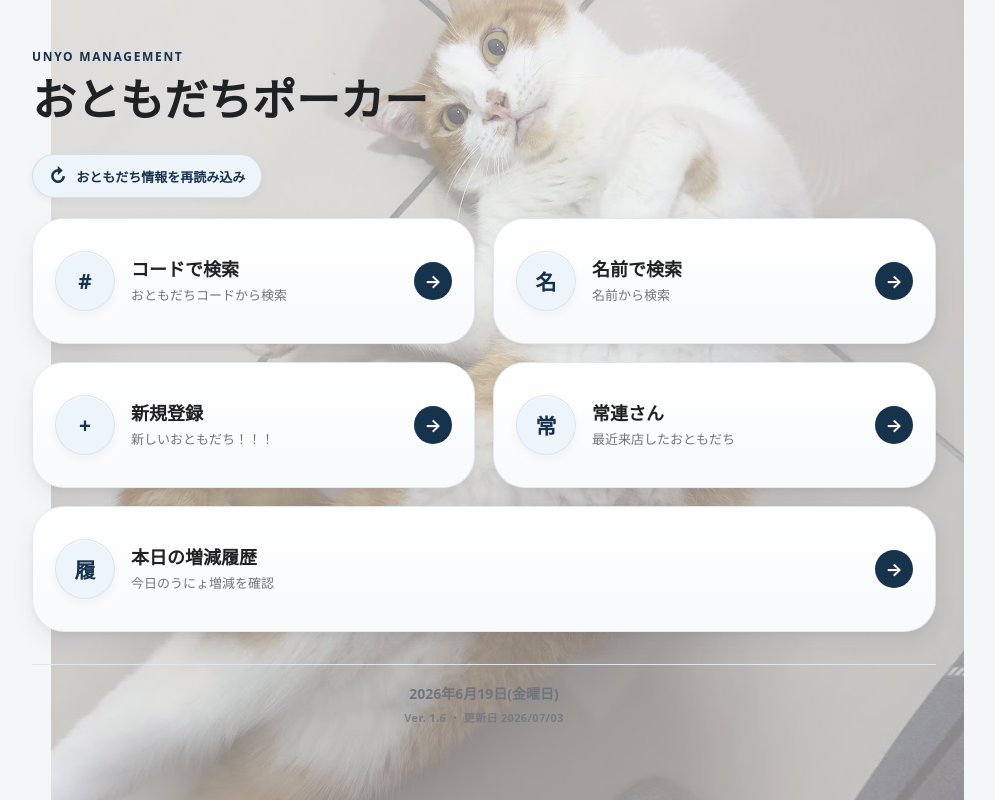
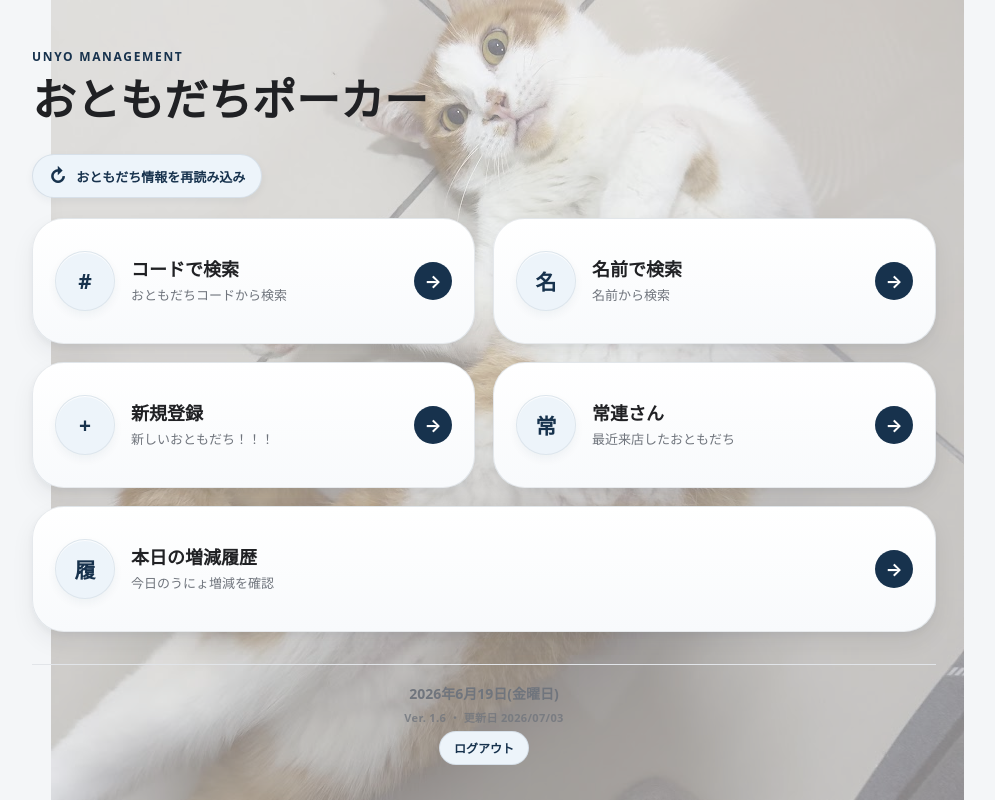
Before and after one commit to maryphun/otomodachi, a Vue app: page /#/ in a window 1280 px wide. Shown: the whole page, without its empty margins (156-1151 px from the left). Built offline with nearby package versions, Linux system fonts and the light colour scheme; no server answers; a web font is replaced by a local one.

Commit message:
log out button

```diff
--- a/src/views/HomeView.vue
+++ b/src/views/HomeView.vue
@@ -121,6 +121,10 @@ function warmAppData() {
   })
 }
 
+function logout() {
+  window.location.assign('/auth/logout')
+}
+
 async function refreshCustomerList() {
   if (isRefreshingCustomers.value) {
     return
@@ -234,6 +238,13 @@ onMounted(warmAppData)
         ・
         更新日 {{ formattedUpdateDate }}
       </span>
+      <button
+        type="button"
+        class="logout-button"
+        @click="logout"
+      >
+        ログアウト
+      </button>
     </footer>
 
   </main>
@@ -514,6 +525,34 @@ h1 {
   opacity: 0.78;
 }
 
+.logout-button {
+  min-height: 34px;
+  padding: 7px 14px;
+
+  color: var(--color-primary);
+  background: var(--color-primary-soft);
+
+  border: 1px solid rgb(23 50 77 / 10%);
+  border-radius: 999px;
+
+  font-size: 12px;
+  font-weight: 800;
+  cursor: pointer;
+
+  transition:
+    transform 180ms var(--ease-out),
+    background-color 180ms ease;
+}
+
+.logout-button:hover {
+  background: #e2edf6;
+  transform: translateY(-1px);
+}
+
+.logout-button:active {
+  transform: scale(0.96);
+}
+
 .refresh-section {
   display: grid;
   justify-items: start;
```
